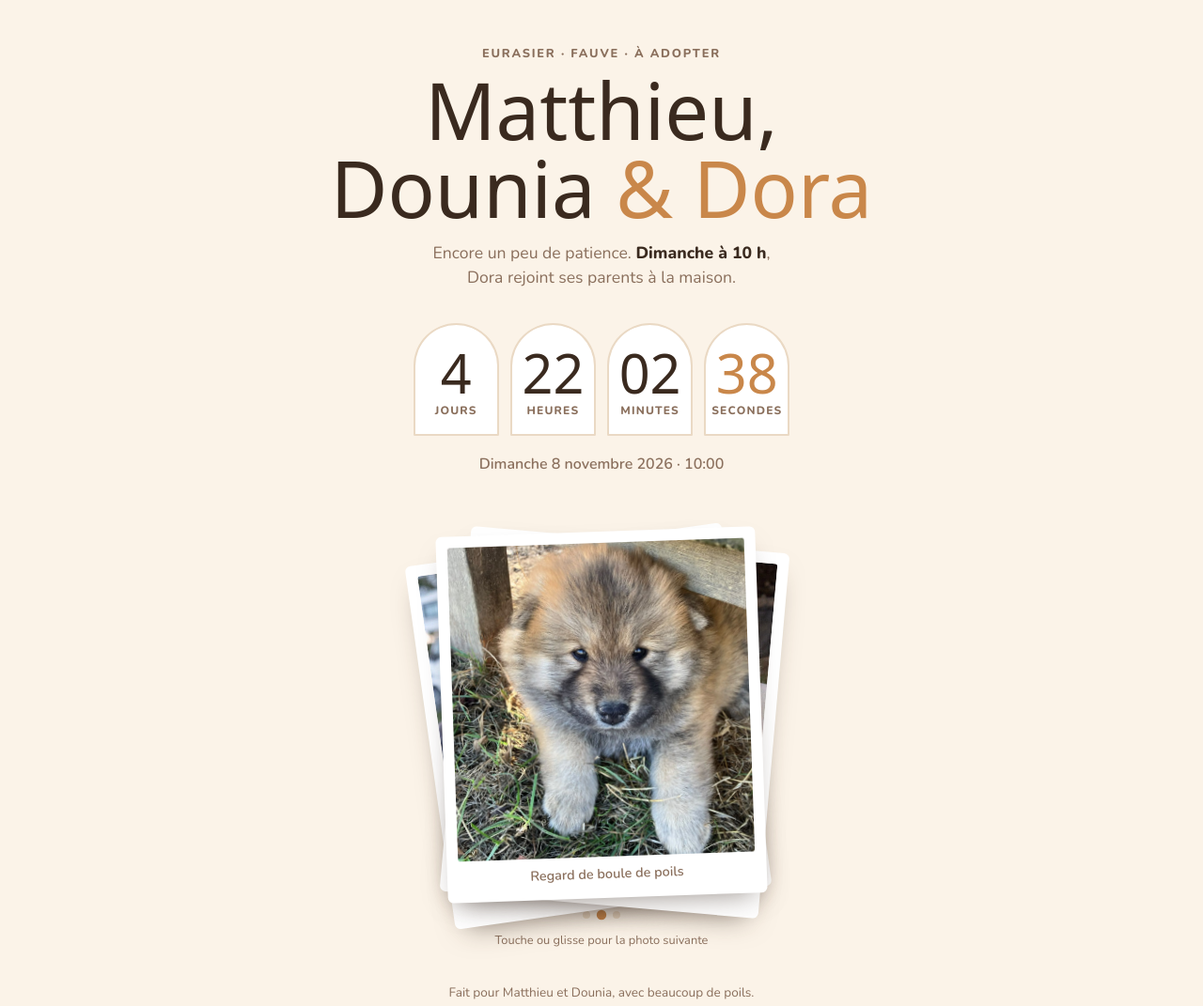
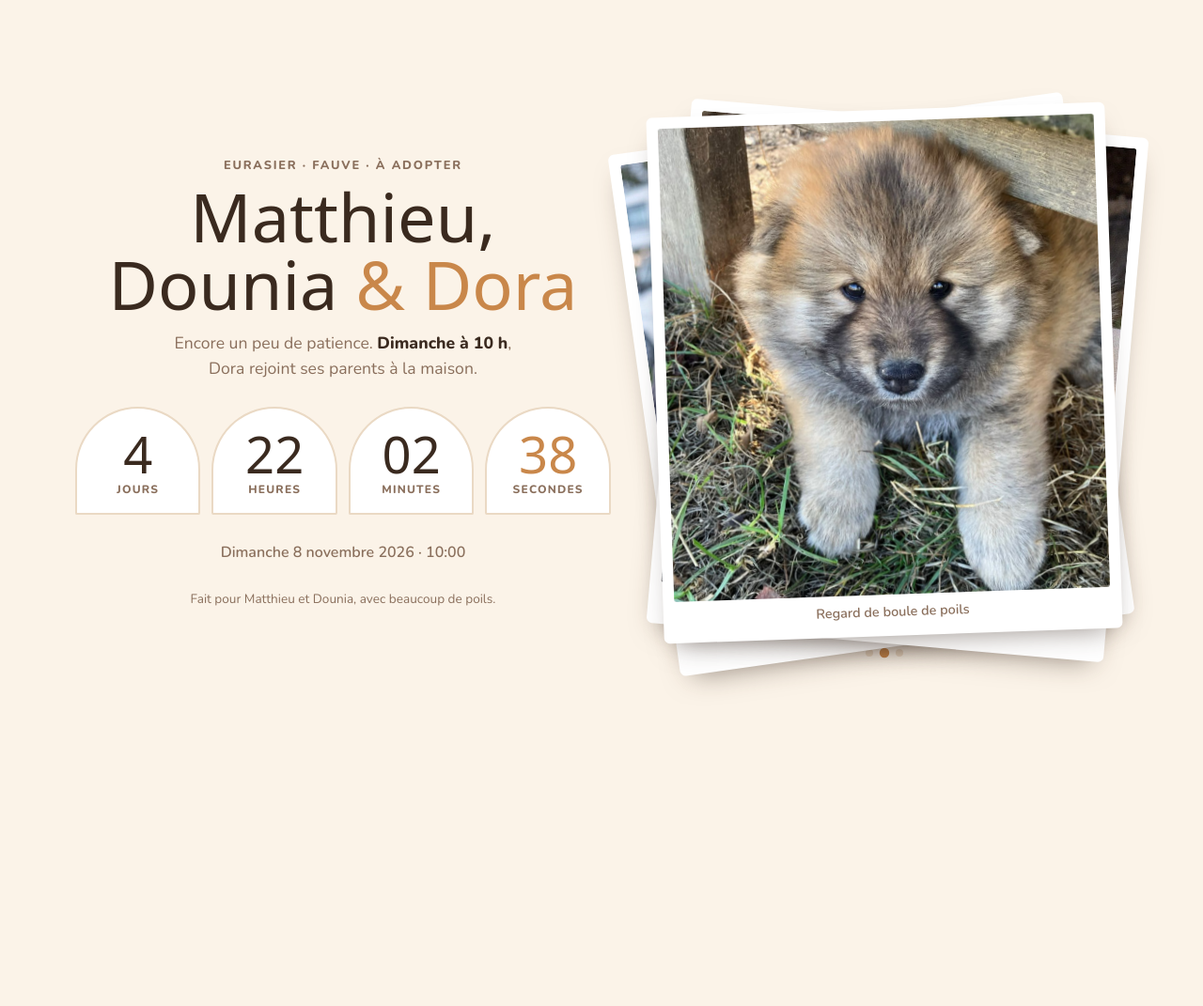
Before and after one commit to strategie360/MatDora, a plain HTML site: page index.html in a window 1280 px wide. Shown: the whole page at 94% size. After the commit the page ends 808 px from the top, so only its background shows below. Drawn offline with nearby package versions, Linux system fonts and the light colour scheme; a web font is replaced by a local one.

Commit message:
Fait tenir la page sur un seul écran
Co-Authored-By: Claude Opus 5.5 <noreply@anthropic.com>

```diff
--- a/index.html
+++ b/index.html
@@ -30,7 +30,9 @@
     color-scheme: dark;
   }
 
+  html, body { height: 100%; }
   body {
+    box-sizing: border-box;
     background: var(--bg);
     color: var(--fg);
     font-family: var(--body);
@@ -38,18 +40,29 @@
     line-height: 1.5;
     padding-left: max(16px, env(safe-area-inset-left, 0px));
     padding-right: max(16px, env(safe-area-inset-right, 0px));
-    padding-block: 40px 56px;
+    padding-block: 20px;
     overflow-x: hidden;
   }
+  /* Un seul écran : infos à gauche, pile de photos à droite ; empilés sur téléphone */
   main {
-    max-width: 920px;
+    height: 100%;
+    max-width: 1120px;
     margin: 0 auto;
+    display: grid;
+    grid-template-columns: minmax(0, 1.1fr) minmax(0, 1fr);
+    grid-template-rows: minmax(0, 1fr);
+    align-items: center;
+    gap: 32px;
+    text-align: center;
+  }
+  .info {
     display: flex;
     flex-direction: column;
     align-items: center;
-    gap: 36px;
-    text-align: center;
+    gap: clamp(14px, 3.5vh, 32px);
+    min-width: 0;
   }
+  #countdown { width: 100%; display: flex; justify-content: center; }
 
   .eyebrow {
     font-weight: 800;
@@ -61,7 +74,7 @@
   h1 {
     font-family: var(--display);
     font-weight: 400;
-    font-size: clamp(2.6rem, 9vw, 5.2rem);
+    font-size: clamp(2rem, min(7vw, 9vh), 4.8rem);
     line-height: 1;
     margin: 8px 0 0;
     text-wrap: balance;
@@ -88,7 +101,7 @@
     background: var(--surface);
     border: 2px solid var(--line);
     border-radius: 999px 999px 28px 28px;  /* forme de coussinet */
-    padding: 22px 6px 16px;
+    padding: clamp(12px, 2.6vh, 22px) 6px clamp(10px, 2vh, 16px);
     display: flex;
     flex-direction: column;
     align-items: center;
@@ -96,7 +109,7 @@
   }
   .num {
     font-family: var(--display);
-    font-size: clamp(2rem, 8vw, 3.6rem);
+    font-size: clamp(1.6rem, min(6vw, 7vh), 3.4rem);
     line-height: 1;
     font-variant-numeric: tabular-nums;
     color: var(--fg);
@@ -113,7 +126,7 @@
   .when {
     font-weight: 600;
     color: var(--muted);
-    margin-top: -18px;
+    margin: 0;
   }
 
   .done {
@@ -130,13 +143,17 @@
     display: flex;
     flex-direction: column;
     align-items: center;
+    justify-content: center;
     gap: 14px;
-    padding-top: 8px;
-    width: 100%;
+    height: 100%;
+    min-height: 0;
+    min-width: 0;
   }
   .stack {
     position: relative;
-    width: min(340px, 100%);
+    height: min(calc(100% - 40px), 560px);
+    width: auto;
+    max-width: calc(100% - 30px);
     aspect-ratio: 34 / 39;
     cursor: pointer;
     touch-action: pan-y;
@@ -183,7 +200,6 @@
     transition: background .3s, transform .3s;
   }
   .dots span.on { background: var(--fur); transform: scale(1.3); }
-  .hint { font-size: .8rem; color: var(--muted); }
   figcaption {
     margin-top: 8px;
     font-weight: 600;
@@ -196,6 +212,19 @@
   @keyframes wag { 0%,100% { transform: rotate(-6deg); } 50% { transform: rotate(6deg); } }
   .paw { display: inline-block; animation: wag 1.6s ease-in-out infinite; transform-origin: 50% 80%; }
 
+  @media (max-width: 760px), (max-aspect-ratio: 1/1) {
+    main {
+      grid-template-columns: minmax(0, 1fr);
+      grid-template-rows: auto minmax(0, 1fr);
+      gap: 12px;
+    }
+    .info { gap: clamp(8px, 2vh, 18px); }
+    .lede { font-size: 1rem; margin-top: 8px; }
+    footer { display: none; }
+  }
+  @media (max-height: 640px) and (max-aspect-ratio: 1/1) {
+    .lede, .eyebrow { display: none; }
+  }
   @media (max-width: 480px) {
     .clock { gap: 8px; }
     .unit { padding: 16px 2px 12px; border-radius: 999px 999px 20px 20px; }
@@ -208,6 +237,7 @@
 </style>
 
 <main>
+  <div class="info">
   <header>
     <div class="eyebrow">Eurasier · fauve · à adopter</div>
     <h1><span class="who">Matthieu, Dounia</span> &amp; Dora</h1>
@@ -226,6 +256,9 @@
 
   <p class="when" id="when">Dimanche 8 novembre 2026 · 10:00</p>
 
+  <footer>Fait pour Matthieu et Dounia, avec beaucoup de poils.</footer>
+  </div>
+
   <section class="photos" aria-label="Photos de Dora">
     <div class="stack" id="stack" tabindex="0" role="button" aria-label="Photo suivante">
       <figure data-pos="0">
@@ -242,10 +275,7 @@
       </figure>
     </div>
     <div class="dots" id="dots" aria-hidden="true"><span class="on"></span><span></span><span></span></div>
-    <div class="hint">Touche ou glisse pour la photo suivante</div>
   </section>
-
-  <footer>Fait pour Matthieu et Dounia, avec beaucoup de poils.</footer>
 </main>
 
 <script>
```
